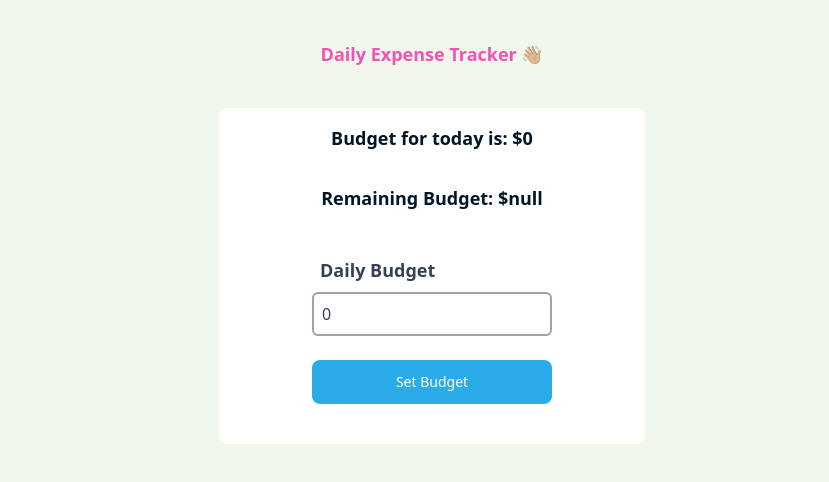
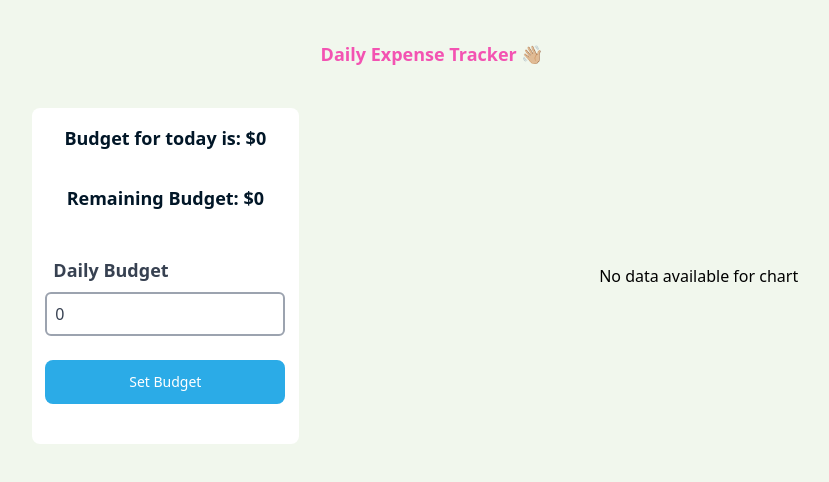
Before and after one commit to jvillad/simple-expense-tracker, a React (Vite) app: page / in a window 1280 px wide. Shown: the top 482 px of the page, without its empty margins (208-1037 px from the left). Built offline with nearby package versions, Linux system fonts and the light colour scheme.

Commit message:
added chart and edit css for grid display

```diff
--- a/src/component/MainForm.tsx
+++ b/src/component/MainForm.tsx
@@ -2,6 +2,7 @@ import { useState } from 'react';
 import { useFormik } from 'formik';
 import { v4 as uuid } from 'uuid';
 import * as Yup from 'yup';
+import 'chart.js/auto';
 import fetchExpenses from '../helper/fetchExpenses';
 import Display from './Display';
 import setItem from '../helper/setItem';
@@ -9,20 +10,21 @@ import DailyBudgetForm from './DailyBudgetForm';
 import UserBudgetHeader from './UserBudgetHeader';
 import UserRemainingBudget from './UserRemainingBudget';
 
+import DoughnutChart from './chart/DoughnutChart';
+
 function Form() {
   const [showForm, setShowForm] = useState<boolean>(false);
-  const [balance, setBalance] = useState<number>(0);
   const [maxBudget, setMaxBudget] = useState<number>();
-  const remaining = localStorage.getItem('remaining');
 
-  // after push the max budget to localdb, get the data
+  // get the data
   const budget = localStorage.getItem('userMaxBudget');
 
   if (maxBudget) {
     // set maxbudget to local storage
     localStorage.setItem('userMaxBudget', JSON.stringify(maxBudget));
-    // set the remaining holder in local storage - expense
+    // set the remaining budget in local storage - expense
     localStorage.setItem('userRemaining', JSON.stringify(maxBudget));
+    // reset the state
     setMaxBudget(undefined);
   }
 
@@ -51,7 +53,6 @@ function Form() {
       if (prevBal) {
         const currentBal = JSON.parse(prevBal) - userInput.expense;
         localStorage.setItem('userRemaining', JSON.stringify(currentBal));
-        setBalance(currentBal);
       }
       const data = fetchExpenses();
       if (data) {
@@ -63,12 +64,19 @@ function Form() {
     },
   });
   return (
-    <main>
-      <div className="flex items-center justify-center">
-        <div className="bg-white rounded-lg w-2/6">
-          <UserBudgetHeader userDailyBudget={budget ? JSON.parse(budget) : 0} />
+    <main className="grid place-items-center">
+      <div className="grid grid-cols-2 w-5/6">
+        <div className="grid place-items-center">
+          <div className="bg-white rounded-lg w-3/6">
+            <UserBudgetHeader
+              userDailyBudget={budget ? JSON.parse(budget) : 0}
+            />
             <UserRemainingBudget
-            remainingBudget={remaining ? JSON.parse(remaining) : budget}
+              remainingBudget={
+                localStorage.getItem('userRemaining')
+                  ? localStorage.getItem('userRemaining')
+                  : '0'
+              }
             />
             <div className="text-gray-700 py-5 pb-10 grid place-items-center">
               {!showForm ? (
@@ -140,10 +148,18 @@ function Form() {
             </div>
           </div>
         </div>
+        <div className="grid place-items-center">
+          {currentData ? (
+            <DoughnutChart chartData={currentData} />
+          ) : (
+            <div className="text-center">
+              <p>No data available for chart</p>
+            </div>
+          )}
+        </div>
+      </div>
       {currentData?.map((values) => {
-        return (
-          <Display key={uuid()} expenseList={values} userBalance={balance} />
-        );
+        return <Display key={uuid()} expenseList={values} />;
       })}
     </main>
   );
```
Lines whose indentation alone changed are shown as unchanged.
